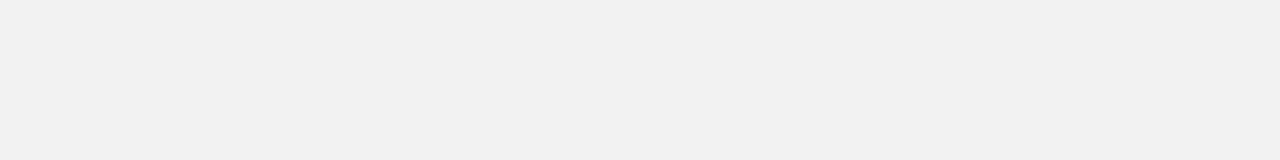
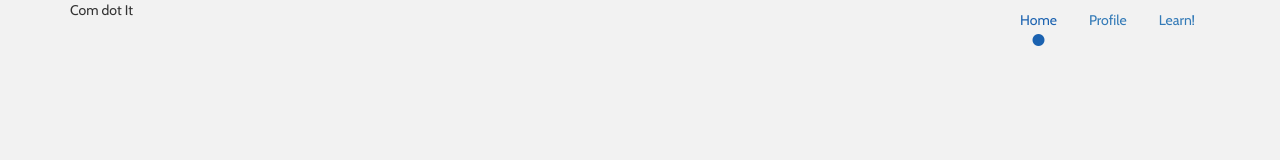
Before and after one commit to almgong/com.it, a website: page public/www-data/view/index.html in a window 1280 px wide. Drawn offline with nearby package versions, Linux system fonts and the light colour scheme; files whose address does not match are found by name.

Commit message:
remove fadein for top nav

```diff
--- a/public/www-data/static/css/site.css
+++ b/public/www-data/static/css/site.css
@@ -153,7 +153,7 @@ transform: translateY(-21px);
 /* NAV */
 .top-navigation {
 	overflow:hidden;
-	opacity:0;
+	opacity:1;
 	-webkit-transition: all .3s ease-in;
 	-moz-transition: all .3s ease-in;
 	-ms-transition: all .3s ease-in;
--- a/public/www-data/static/js/app.js
+++ b/public/www-data/static/js/app.js
@@ -44,7 +44,7 @@
  		var nav = $('.top-navigation');
  		var main = $('.main');
 
- 		nav.css('opacity', 1);
+ 		//nav.css('opacity', 1);
 
  		main.fadeIn(500);
  		main.slideDown(700, 'swing', function() {
```
